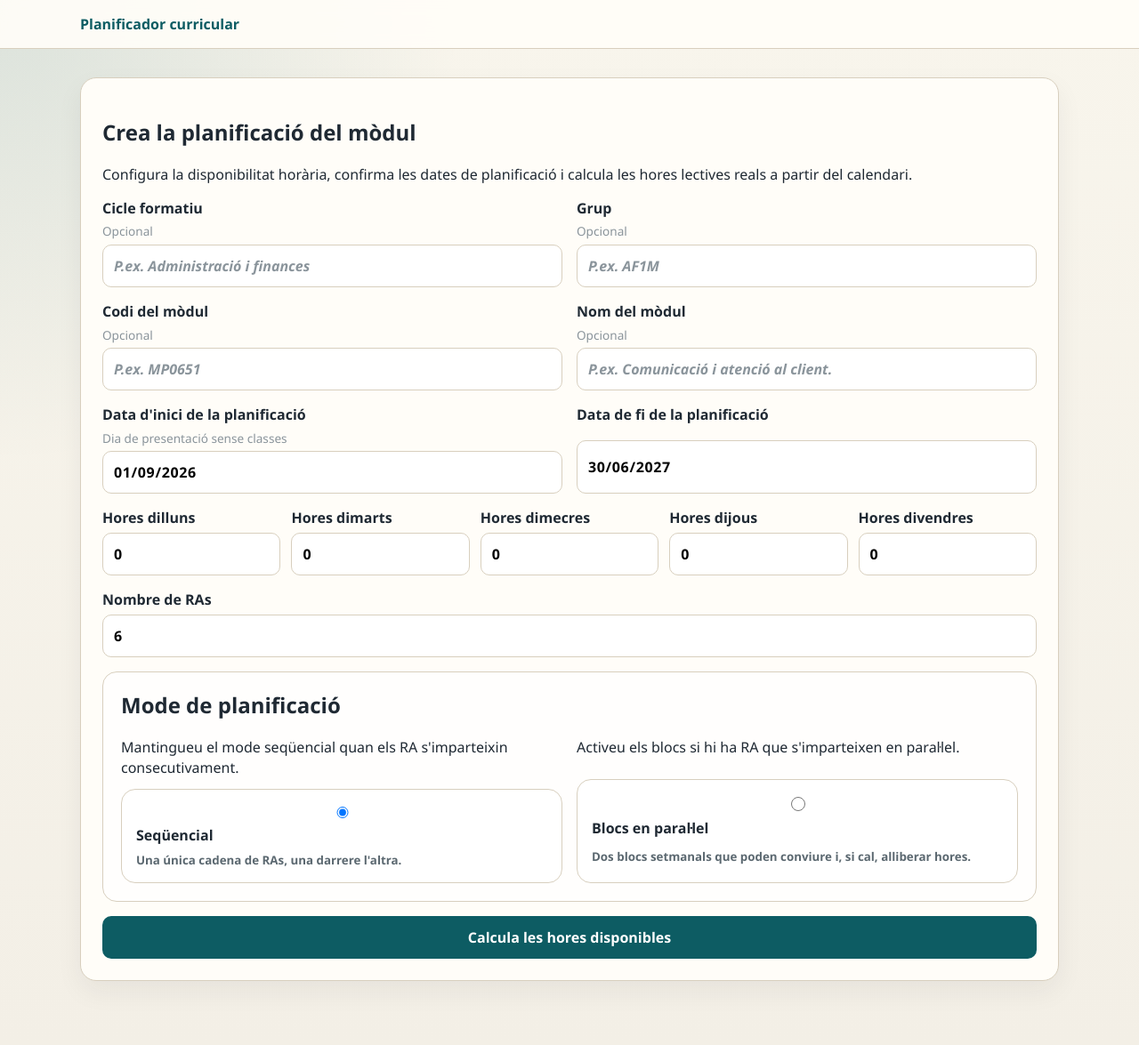
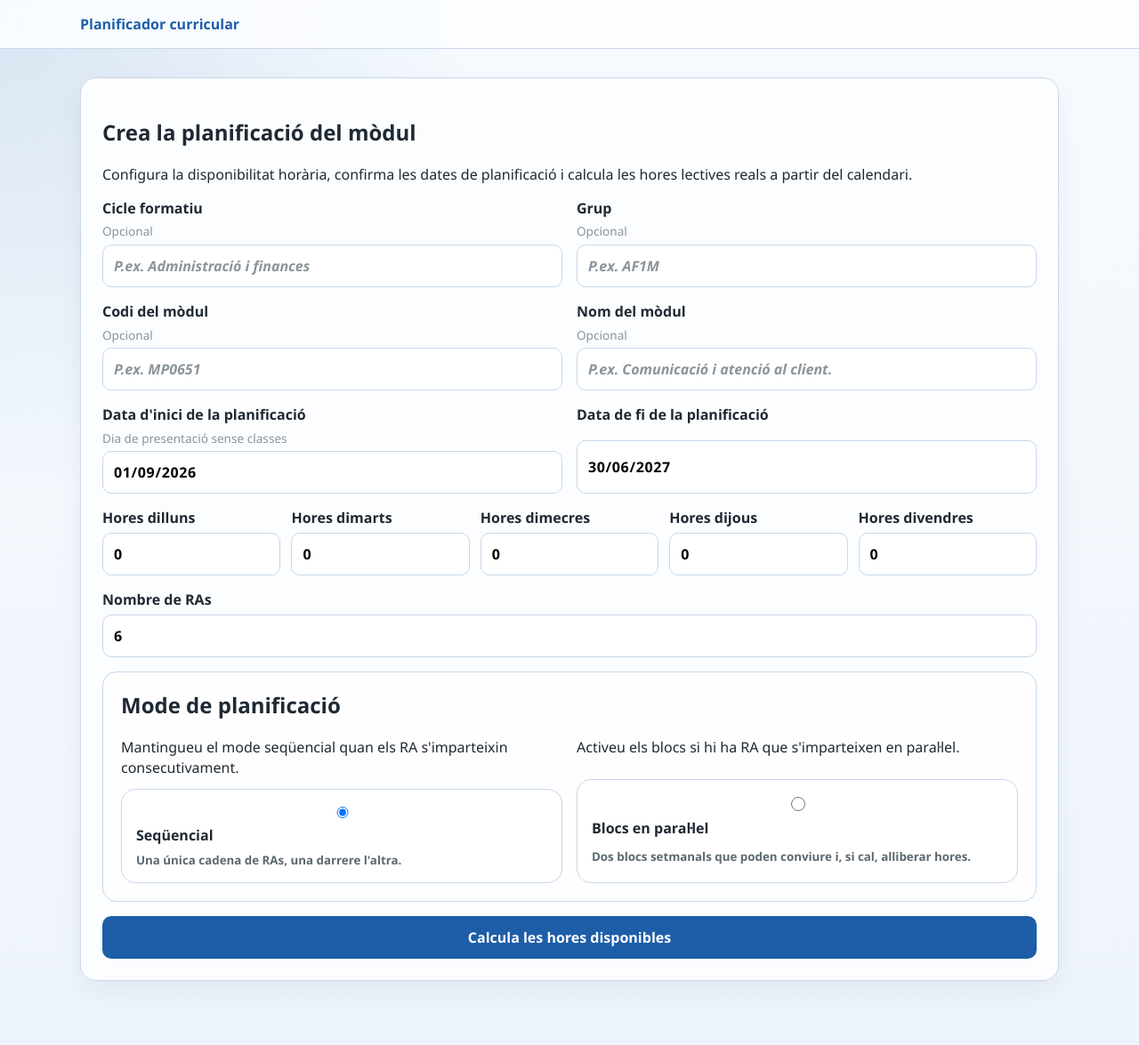
Before and after one commit to Marcos-A/tempo, a FastAPI app: page / in a window 1280 px wide. Shown: the whole page at 89% size. Run offline with FastAPI, Linux system fonts and the light colour scheme.

Commit message:
Shift the app palette toward blue

```diff
--- a/app/static/css/app.css
+++ b/app/static/css/app.css
@@ -1,10 +1,10 @@
 :root {
-  --bg: #f3efe6;
-  --card: #fffdf8;
-  --line: #d8cfbe;
+  --bg: #eef4fb;
+  --card: #fbfdff;
+  --line: #c8d7ea;
   --text: #1f2933;
-  --accent: #0d5c63;
-  --accent-dark: #08444a;
+  --accent: #1e5ea8;
+  --accent-dark: #17497f;
   --danger: #a62c2b;
   --muted: #5b6870;
 }
@@ -18,8 +18,8 @@ body {
   font-family: "Segoe UI", sans-serif;
   color: var(--text);
   background:
-    radial-gradient(circle at top left, rgba(13, 92, 99, 0.12), transparent 30%),
-    linear-gradient(180deg, #f8f5ec 0%, var(--bg) 100%);
+    radial-gradient(circle at top left, rgba(30, 94, 168, 0.14), transparent 32%),
+    linear-gradient(180deg, #f7fbff 0%, var(--bg) 100%);
 }
 
 .container {
@@ -29,7 +29,7 @@ body {
 
 .site-header {
   border-bottom: 1px solid var(--line);
-  background: rgba(255, 253, 248, 0.92);
+  background: rgba(251, 253, 255, 0.92);
   backdrop-filter: blur(10px);
 }
 
@@ -257,8 +257,8 @@ button:disabled {
   align-items: center;
   padding: 0.3rem 0.7rem;
   border-radius: 999px;
-  background: #edf5f6;
-  border: 1px solid #c2dde0;
+  background: #e7f0fb;
+  border: 1px solid #bfd3ee;
   color: var(--accent-dark);
   font-size: 0.85rem;
   font-weight: 700;
@@ -271,8 +271,8 @@ button:disabled {
 .remaining-box {
   padding: 0.85rem 1rem;
   border-radius: 14px;
-  background: #edf5f6;
-  border: 1px solid #c2dde0;
+  background: #e7f0fb;
+  border: 1px solid #bfd3ee;
 }
 
 .remaining-box-grid {
```
